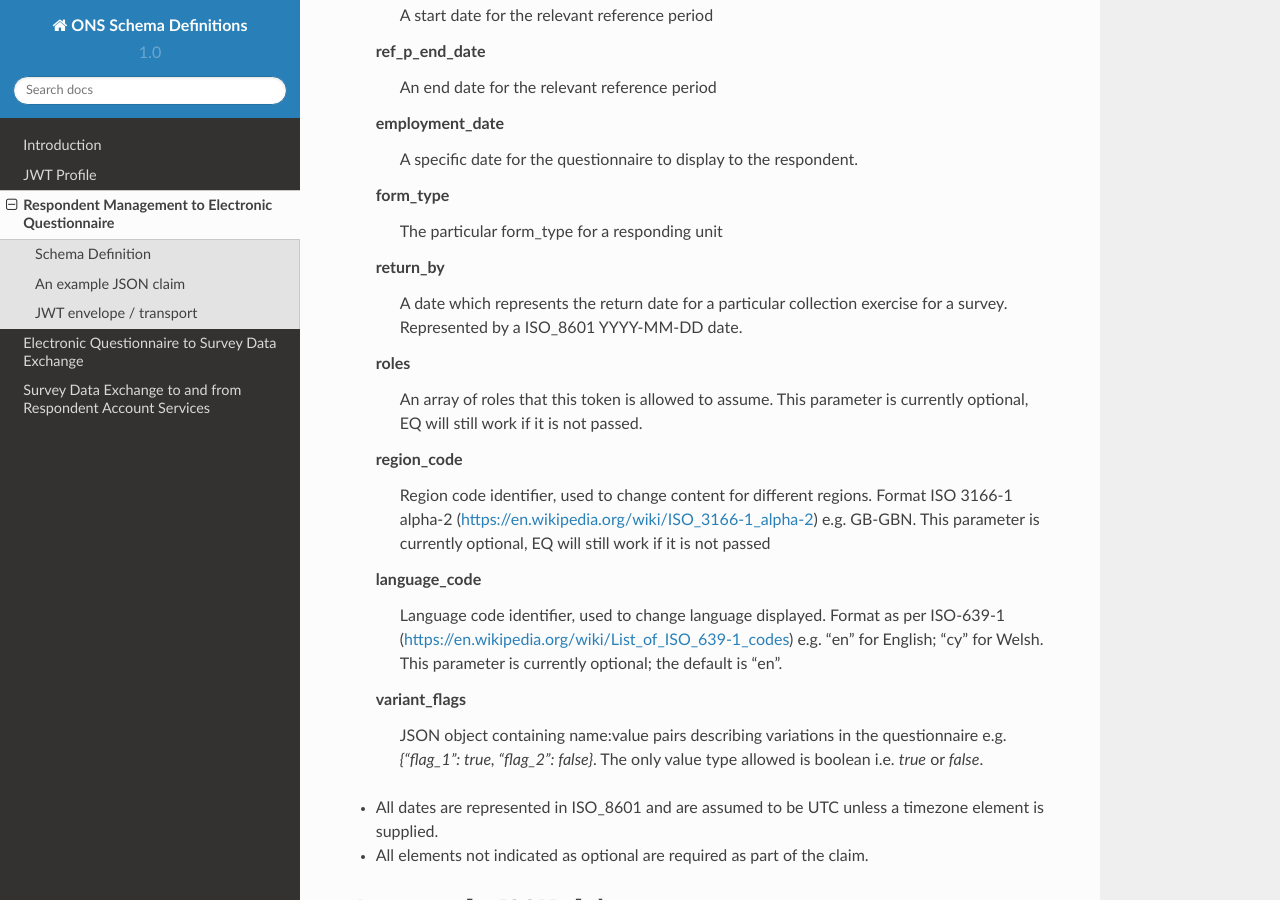
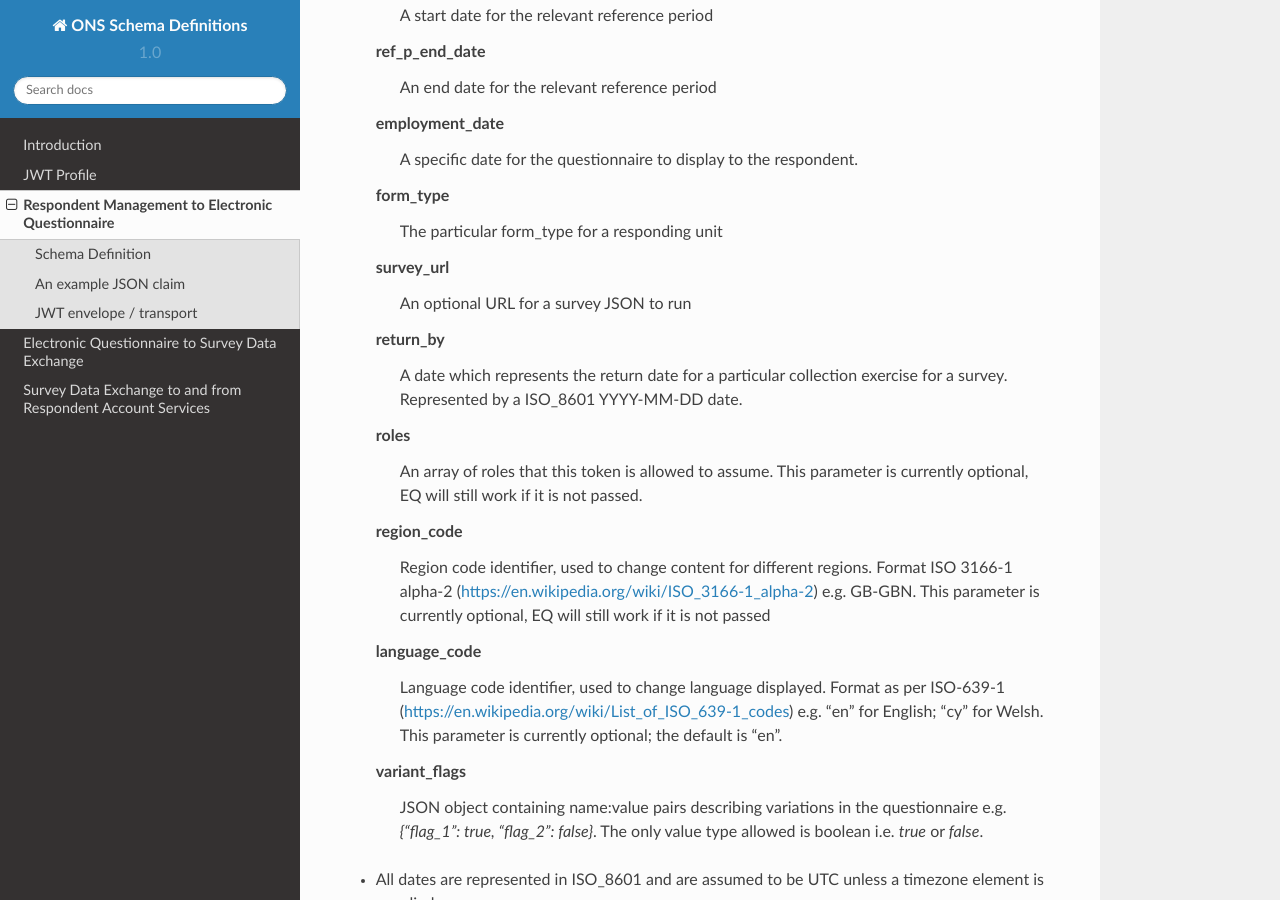
Before and after one commit to ONSdigital/ons-schema-definitions, a Sphinx documentation site: the page built from docs/respondent_management_to_electronic_questionnaire.rst, in a window 1280 px wide and 900 px high, scrolled down 1221 px. Built offline with Sphinx 7.4.7 and the Read the Docs theme 2.0.0, drawn with Linux system fonts in a browser that asks for light colours.

Commit message:
Added survey_url claim to documentation

```diff
--- a/docs/respondent_management_to_electronic_questionnaire.rst
+++ b/docs/respondent_management_to_electronic_questionnaire.rst
@@ -39,6 +39,8 @@ Schema Definition
     A specific date for the questionnaire to display to the respondent.
   form_type
     The particular form_type for a responding unit
+  survey_url
+    An optional URL for a survey JSON to run
   return_by
     A date which represents the return date for a particular collection exercise for a survey. Represented by a ISO_8601 YYYY-MM-DD date.
   roles
```
